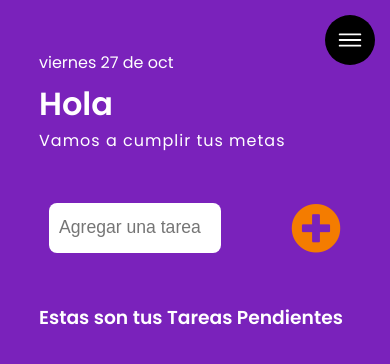
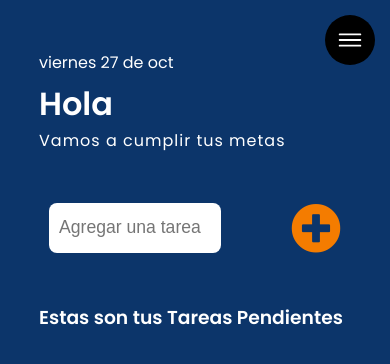
Before and after one commit to mariobernard29/Task_master, a plain HTML site: page app.html in a window 390 px wide. Drawn offline with nearby package versions, Linux system fonts and the light colour scheme.

Commit message:
Update style.css

```diff
--- a/css/style.css
+++ b/css/style.css
@@ -150,7 +150,7 @@ input{
 
 @media screen and (max-width: 800px) {
   body{
-    background: #7A22BB;
+    background: #0C356A;
   }
 
 }
```
